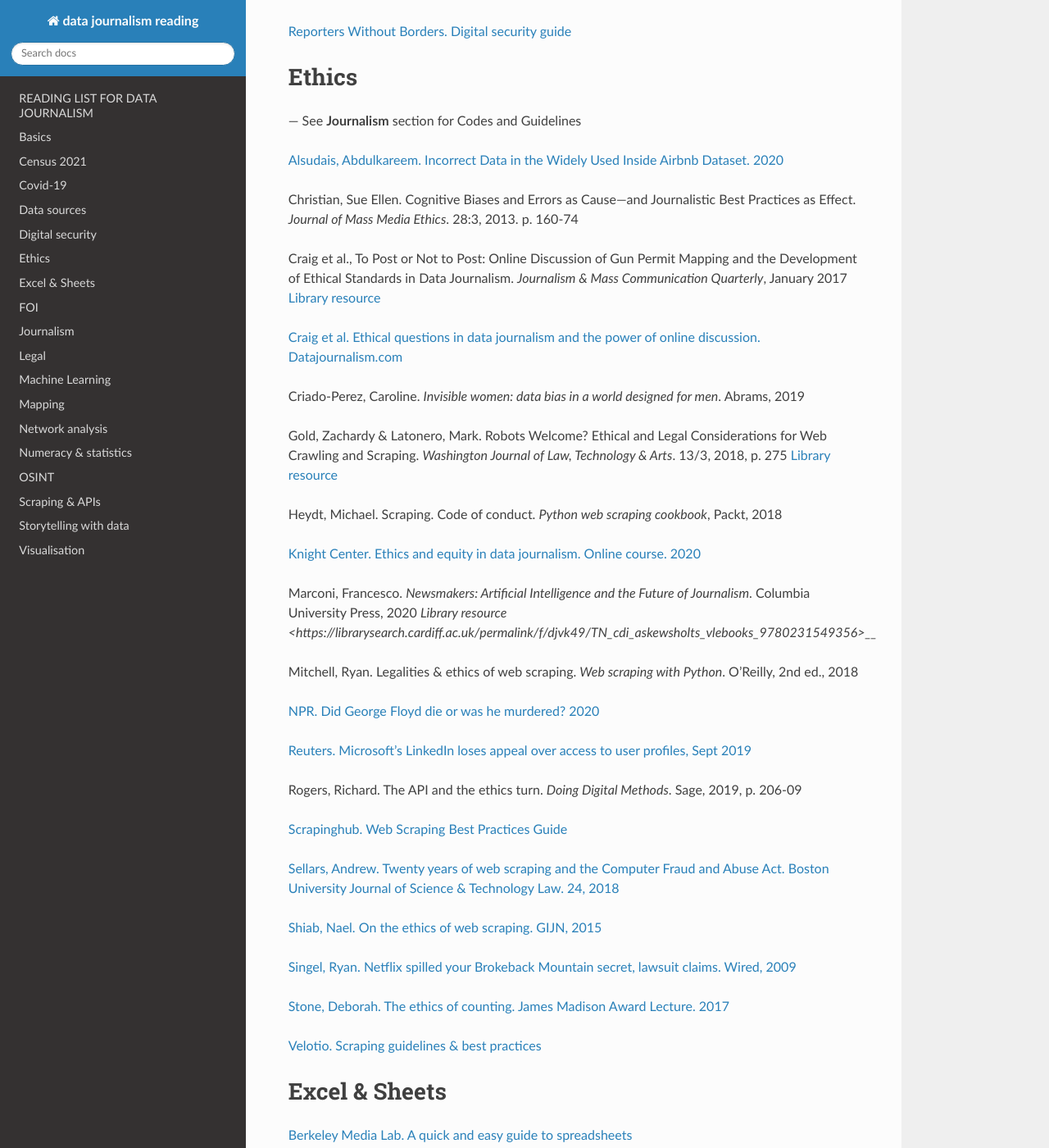
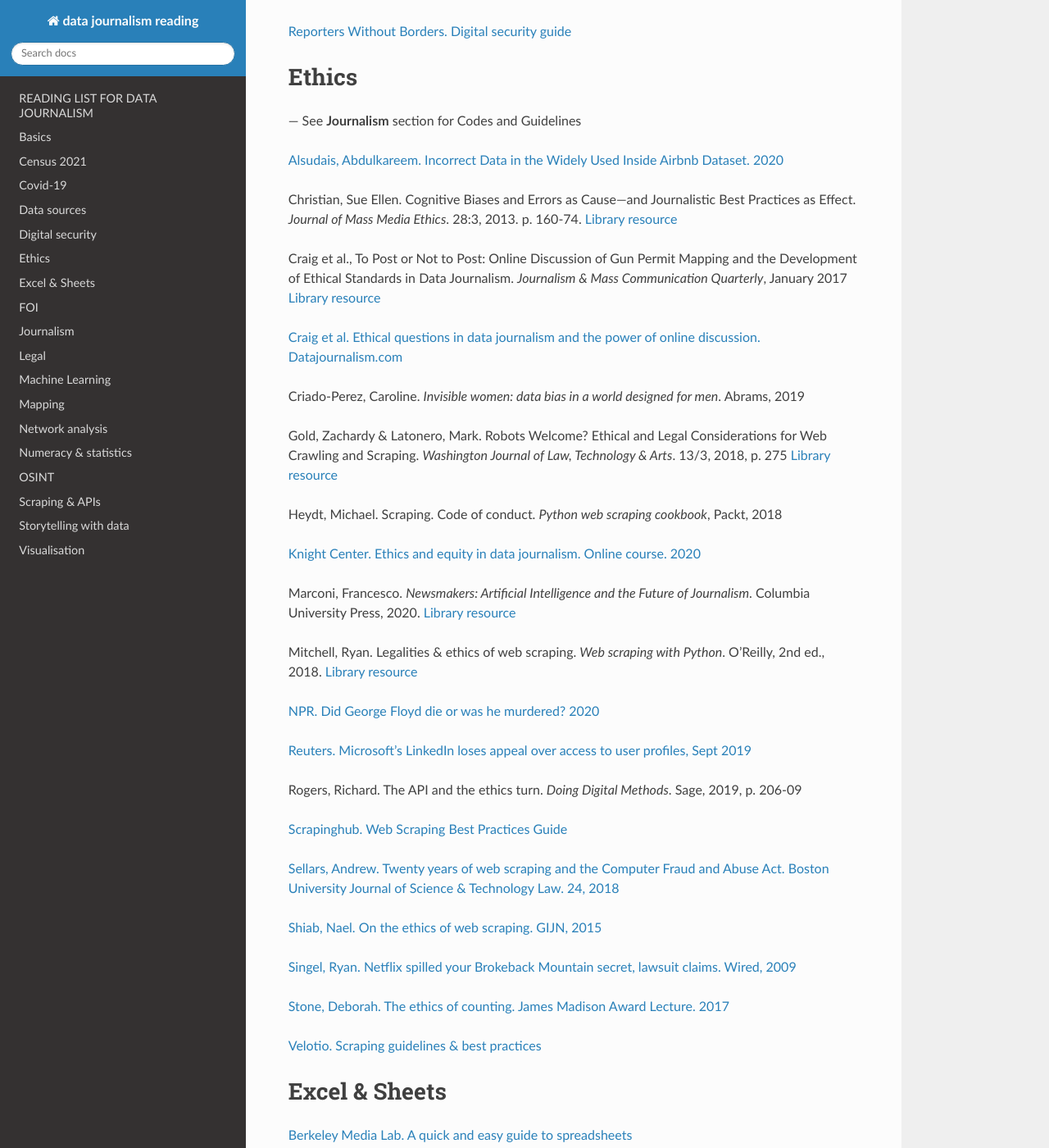
Before and after one commit to aodhanlutetiae/dj_reading, a Sphinx documentation site: the page built from docs/source/index.rst, in a window 1280 px wide and 1400 px high, scrolled down 3126 px. Shown: the whole window at 82% size. Built offline with Sphinx 7.4.7 and the Read the Docs theme 2.0.0, drawn with Linux system fonts in a browser that asks for light colours; some of the changed text lies outside the part shown.

Commit message:
add libraries

```diff
--- a/docs/source/index.rst
+++ b/docs/source/index.rst
@@ -37,7 +37,7 @@
 playlist <https://media.journalismfestival.com/programme/2019/category/data-journalism-school>`__
 
 Meyer, Philip. The Journalism We Need. *Precision Journalism*.
-Rowman & Littlefield, 1973, 2002, 4th ed., p. 1-17
+Rowman & Littlefield, 1973, 2002, 4th ed., p. 1-17. `Library resource <https://librarysearch.cardiff.ac.uk/permalink/f/1tfrs8a/44CAR_ALMA51112618970002420>`__
 
 `Pilhofer, Aron. Getting started with datajournalism. 2017. 40'
 Video <https://www.youtube.com/watch?v=DYzDnufwHNE>`__
@@ -186,7 +186,7 @@
 
 Christian, Sue Ellen. Cognitive Biases and Errors as Cause—and
 Journalistic Best Practices as Effect. *Journal of Mass Media Ethics*.
-28:3, 2013. p. 160-74
+28:3, 2013. p. 160-74. `Library resource <https://librarysearch.cardiff.ac.uk/permalink/f/djvk49/TN_cdi_crossref_primary_10_1080_08900523_2013_794674>`_
 
 Craig et al., To Post or Not to Post: Online Discussion of Gun Permit
 Mapping and the Development of Ethical Standards in Data Journalism.
@@ -212,10 +212,11 @@
 2020 <https://www.journalismcourses.org/course/equity-ethics-in-data-journalism-hands-on-approaches-to-getting-your-data-right-2/>`__
 
 Marconi, Francesco. *Newsmakers: Artificial Intelligence and the Future
-of Journalism*. Columbia University Press, 2020
-`Library resource <https://librarysearch.cardiff.ac.uk/permalink/f/djvk49/TN_cdi_askewsholts_vlebooks_9780231549356>__`
+of Journalism*. Columbia University Press, 2020.
+`Library resource <https://librarysearch.cardiff.ac.uk/permalink/f/djvk49/TN_cdi_askewsholts_vlebooks_9780231549356>`__
 
-Mitchell, Ryan. Legalities & ethics of web scraping. *Web scraping with Python*. O'Reilly, 2nd ed., 2018
+Mitchell, Ryan. Legalities & ethics of web scraping. *Web scraping with Python*. O'Reilly, 2nd ed., 2018.
+`Library resource <https://librarysearch.cardiff.ac.uk/permalink/f/1tfrs8a/44CAR_ALMA51125433210002420>`_
 
 `NPR. Did George Floyd die or was he murdered?
 2020 <https://www.npr.org/sections/publiceditor/2020/06/04/868969745/did-george-floyd-die-or-was-he-murdered-one-of-many-ethics-questions-npr-must-an?t=1610277517399>`__
@@ -516,8 +517,8 @@
 `Ronderos, Maria Teresa. How innovative newsrooms are using artificial intelligence. GIJN, January 2019
 <https://gijn.org/2019/01/22/artificial-intelligence-demands-genuine-journalism/>`__
 
-`Soma, Jonathan. Practical data science for journalists [Recommended!]
-<https://investigate.ai/>`__
+`Soma, Jonathan. Practical data science for journalists
+<https://investigate.ai/>`__ **[Recommended!]**
 
 `Stray, Jonathan. Beyond the hype: Using AI effectively in investigative journalism. GIJN, September 2019
 <https://gijn.org/2019/09/09/beyond-the-hype-using-ai-effectively-in-investigative-journalism/>`__
@@ -725,6 +726,7 @@
 
 Meyer, Philip. *Precision Journalism. A Reporter’s Introduction to
 Social Science Methods*. Rowman & Littlefield, 4th ed., 2002.
+`Library resource <https://librarysearch.cardiff.ac.uk/permalink/f/1tfrs8a/44CAR_ALMA51112618970002420>`__
 [Especially chapter 3, Some elements of data analysis and chapter 4,
 Harnessing the power of statistics]
 
```
